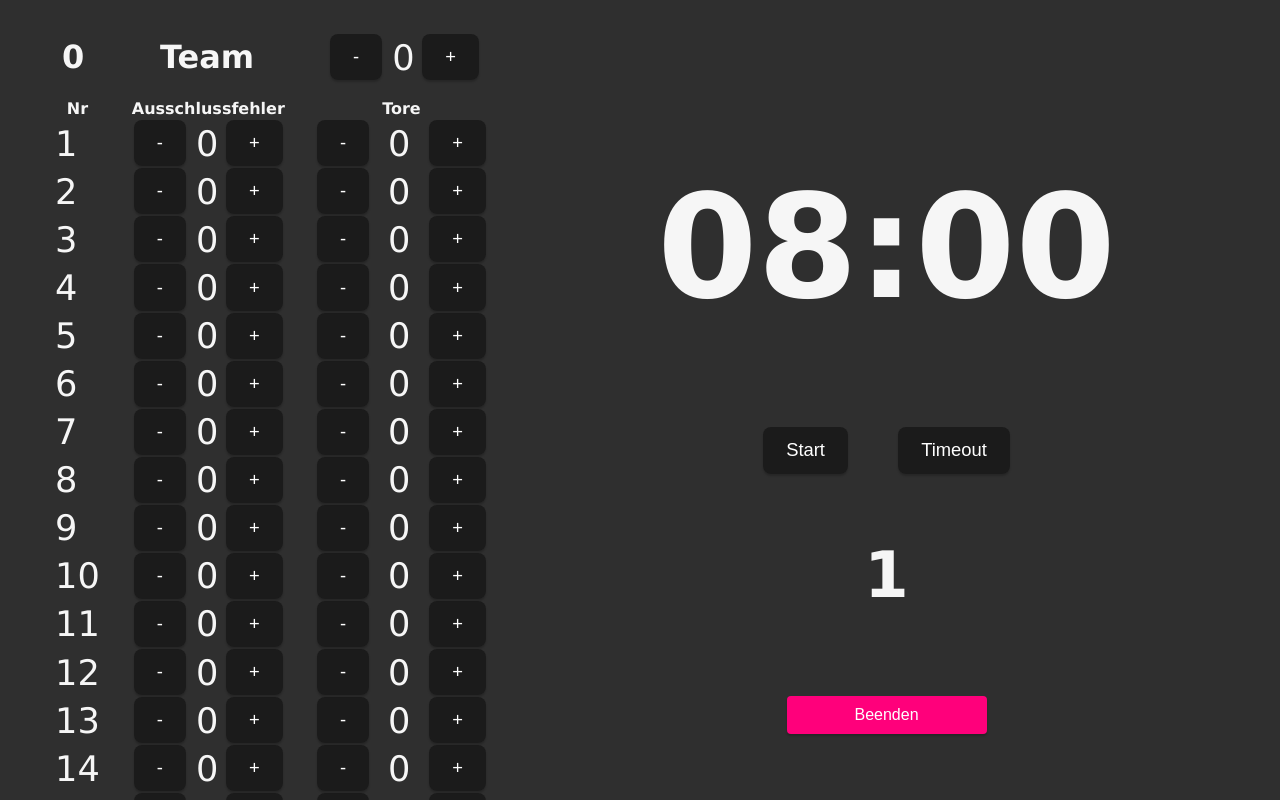
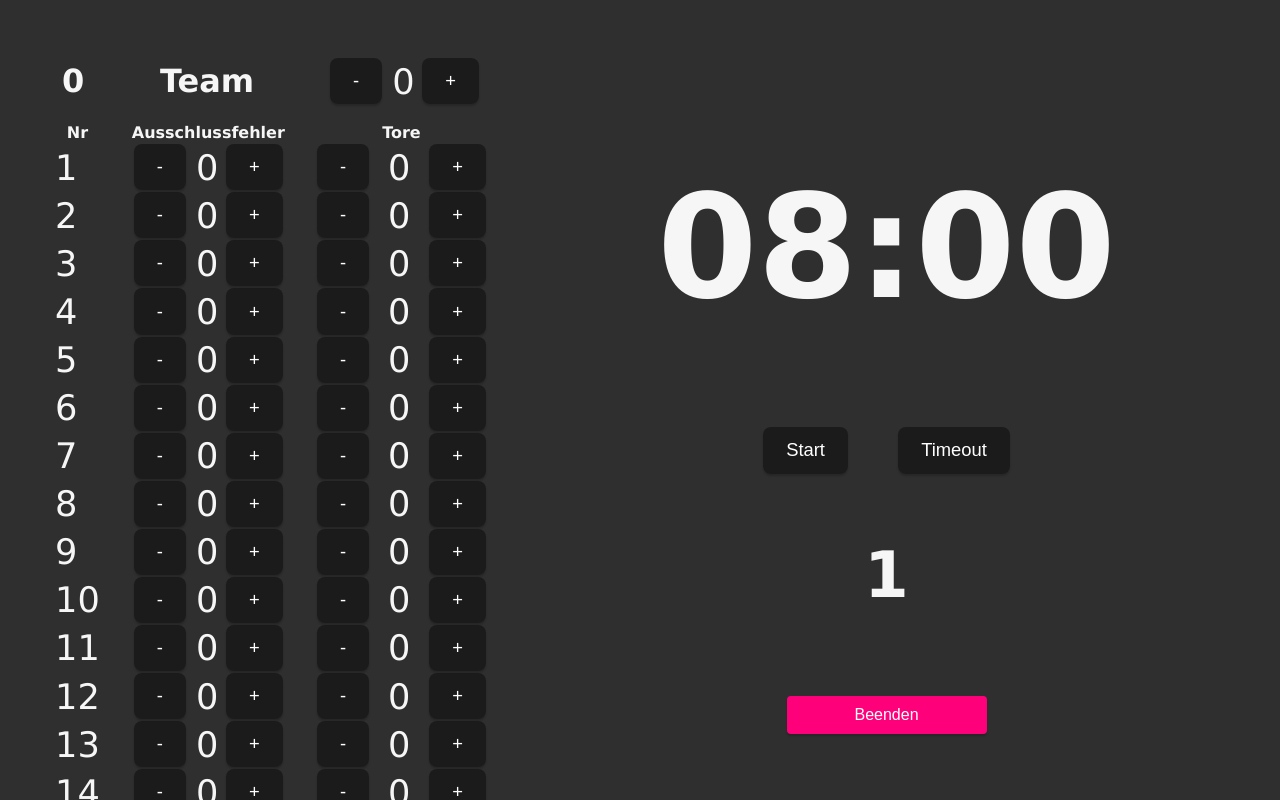
Before and after one commit to fabiogua/retauri-scoreboard, a React (Vite) app: page /#/controlboard in a window 1280 px wide. Shown: the top 800 px of the page. Built offline with nearby package versions, Linux system fonts and the light colour scheme.

Commit message:
fix styles, removed unused imports

```diff
--- a/src/controlboard/Controlboard.tsx
+++ b/src/controlboard/Controlboard.tsx
@@ -8,8 +8,6 @@ import {
   TeamEnum,
   TeamStats,
   TimeStats,
-  TimeoutState,
-  TimeoutStats,
 } from "../Data";
 import MatchInfo from "./MatchInfo";
 import buzzer from "../../src/assets/buzzer.mp3";
--- a/src/scoreboard/Scoreboard.tsx
+++ b/src/scoreboard/Scoreboard.tsx
@@ -7,7 +7,6 @@ import {
   Team,
   TeamStats,
   TimeStats,
-  TimeoutStats,
 } from "../Data";
 import MatchInfo from "./SMatchInfo";
 
--- a/styles.css
+++ b/styles.css
@@ -1,5 +1,5 @@
 body{
-    height: 96vh;
+    height: 90vh;
 }
 
 #root{
```
